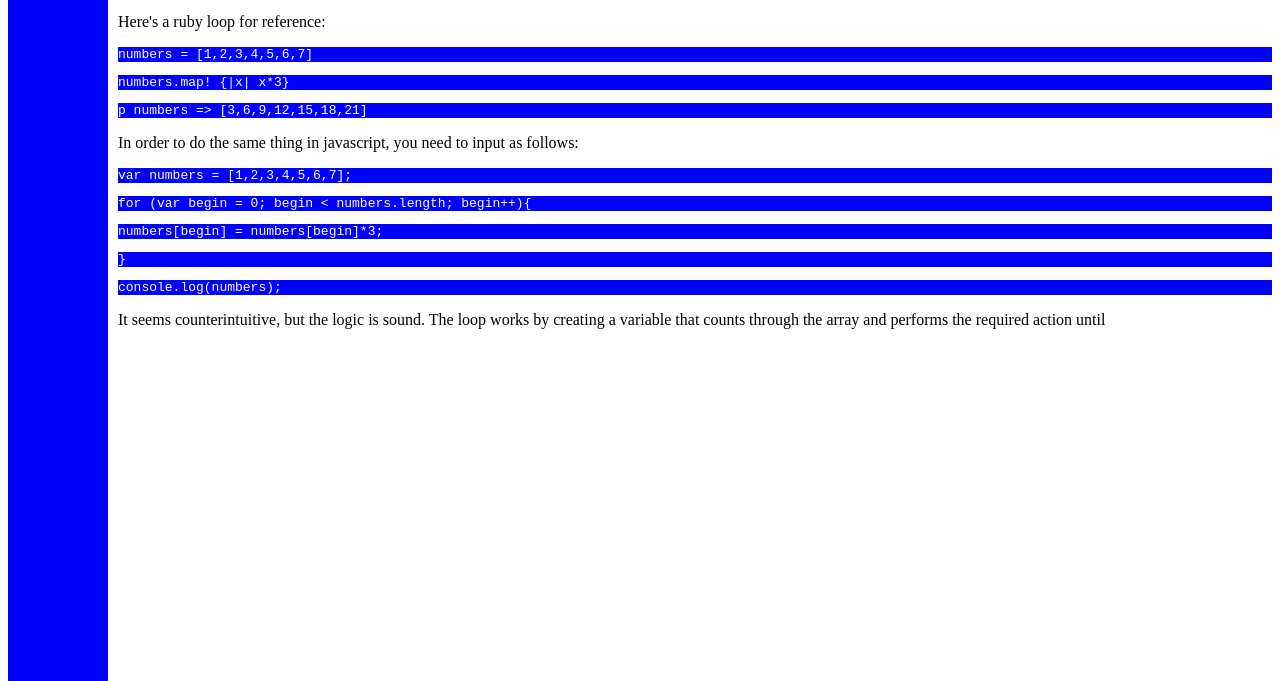
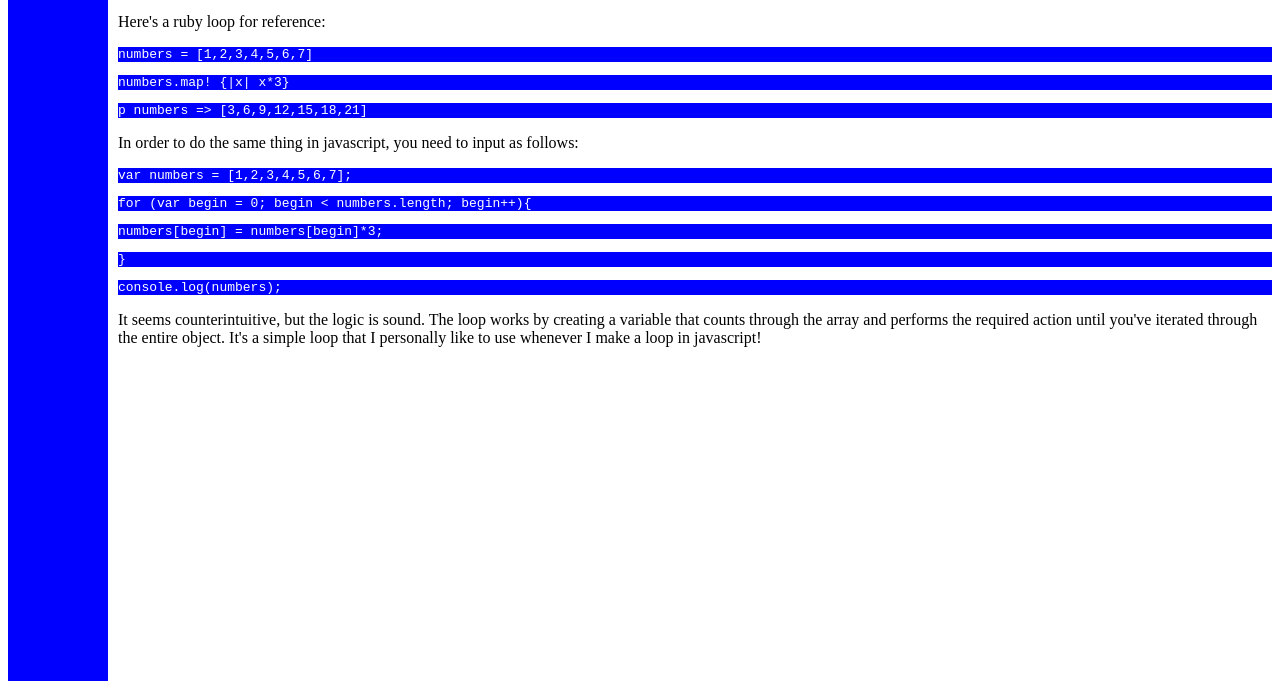
Before and after one commit to SynnisterDomini/old-website, a plain HTML site: page projects/cheat-sheet.html in a window 1280 px wide. Shown: the part 119-800 px from the top of the page. Drawn offline with Linux system fonts and the light colour scheme.

Commit message:
project blog

```diff
--- a/projects/cheat-sheet.html
+++ b/projects/cheat-sheet.html
@@ -35,5 +35,5 @@
 			<p>}</p>
 			<p>console.log(numbers);</p>
 		</code>
-		<p> It seems counterintuitive, but the logic is sound. The loop works by creating a variable that counts through the array and performs the required action until
+		<p> It seems counterintuitive, but the logic is sound. The loop works by creating a variable that counts through the array and performs the required action until you've iterated through the entire object. It's a simple loop that I personally like to use whenever I make a loop in javascript!
 	</section>
```
